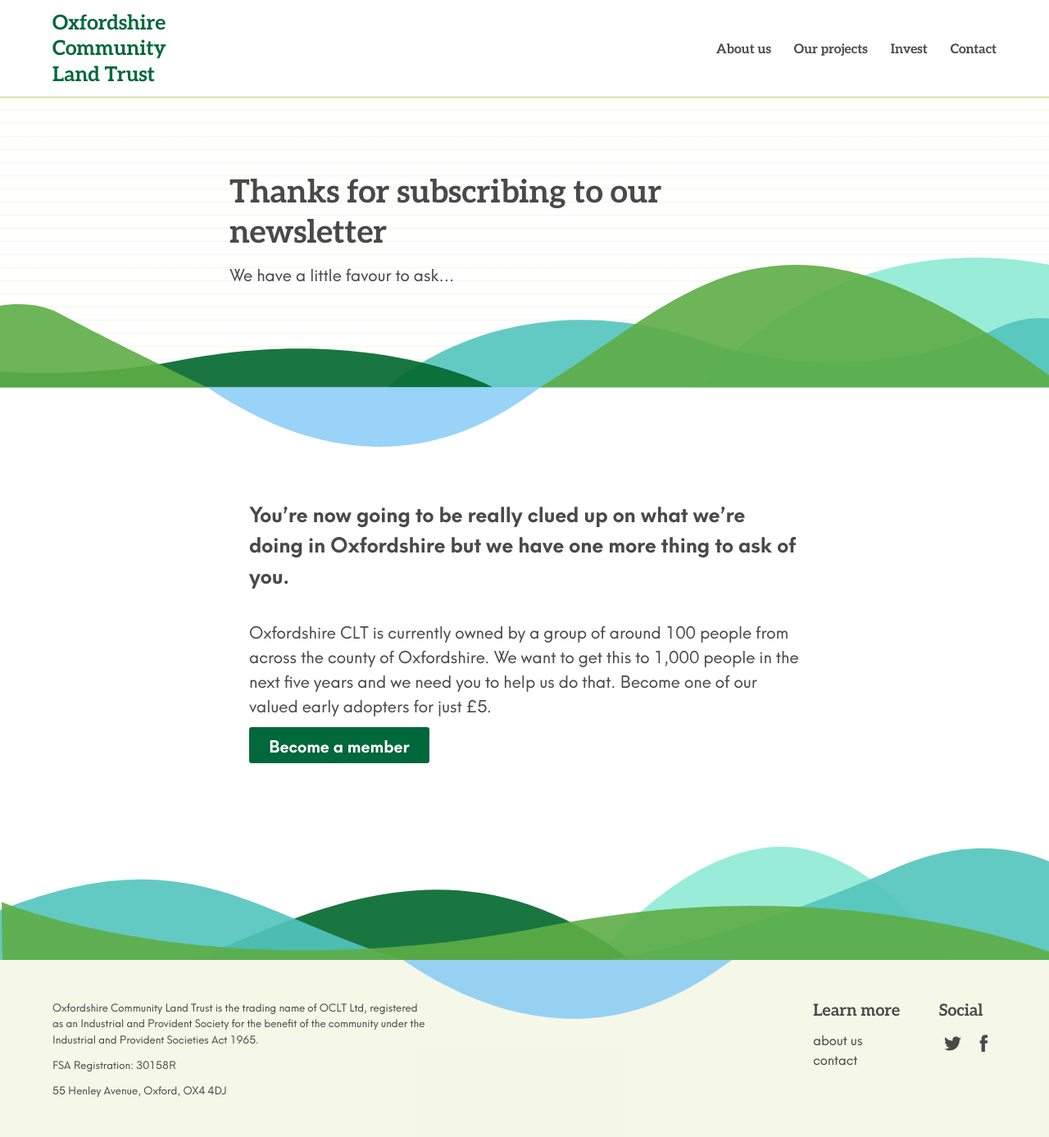
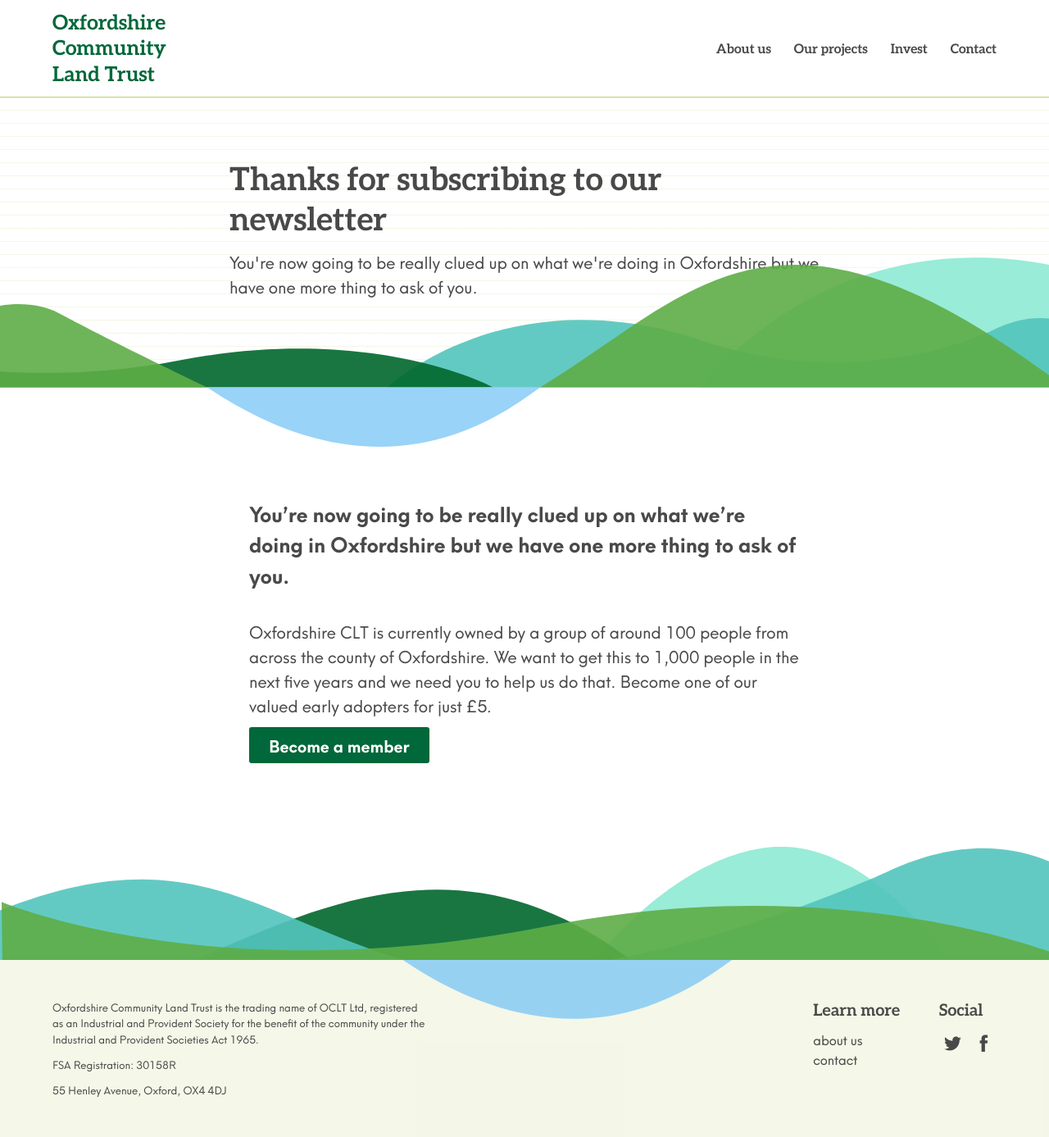
Before and after one commit to johnpuddephatt/oclt, a Jekyll site: the page built from _pages/thanks-for-subscribing-to-our-newsletter.md, in a window 1280 px wide. Shown: the whole page at 82% size. Built offline with Jekyll 4.4.1, drawn with Linux system fonts in a browser that asks for light colours.

Commit message:
Update from Forestry.io Charlie Fisher updated _pages/thanks-for-subscribing-to-our-newsletter.md

```diff
--- a/_pages/thanks-for-subscribing-to-our-newsletter.md
+++ b/_pages/thanks-for-subscribing-to-our-newsletter.md
@@ -1,7 +1,8 @@
 ---
 layout: page
 title: Thanks for subscribing to our newsletter
-subtitle: We have a little favour to ask...
+subtitle: You're now going to be really clued up on what we're doing in Oxfordshire
+  but we have one more thing to ask of you.
 
 ---
 You're now going to be really clued up on what we're doing in Oxfordshire but we have one more thing to ask of you.
```
